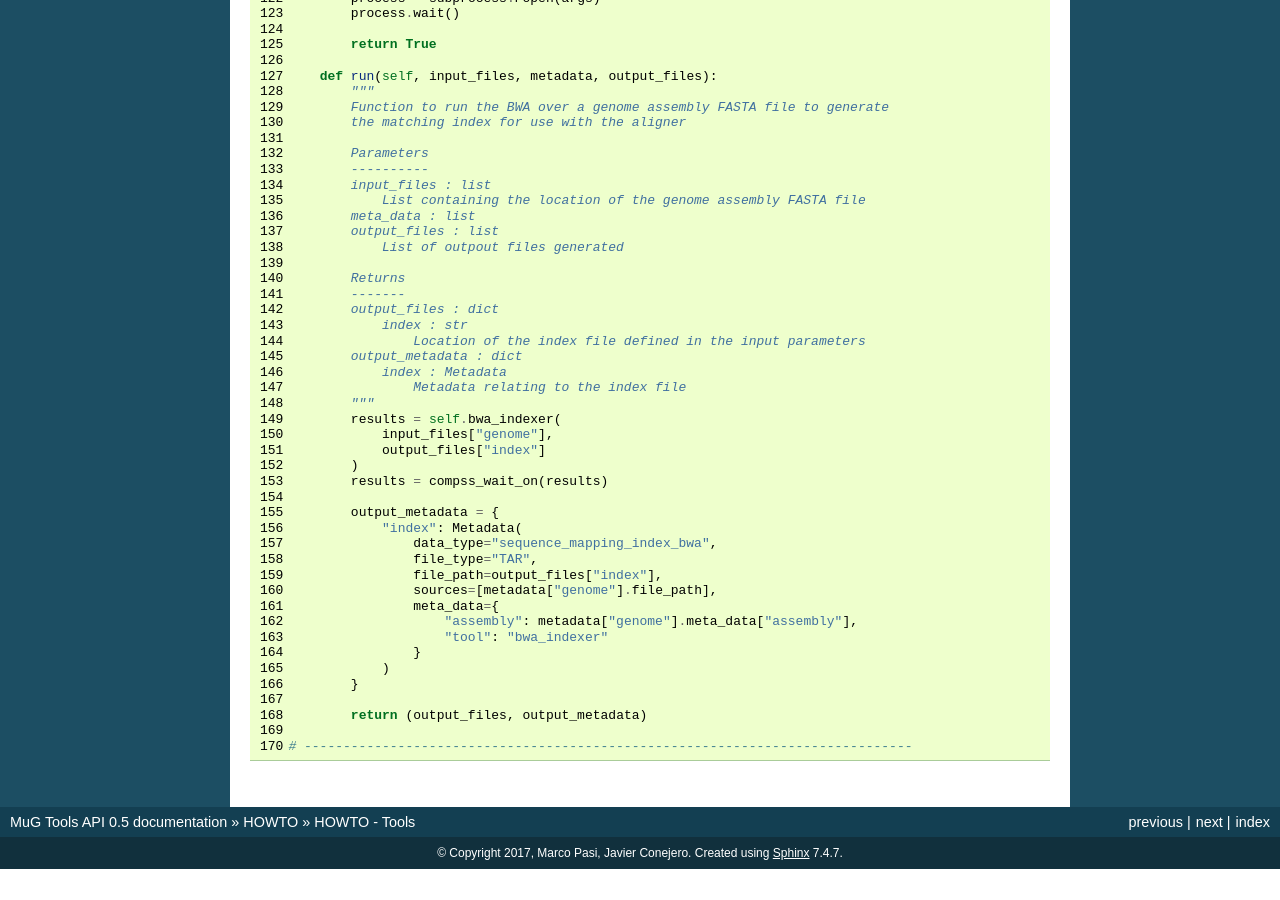
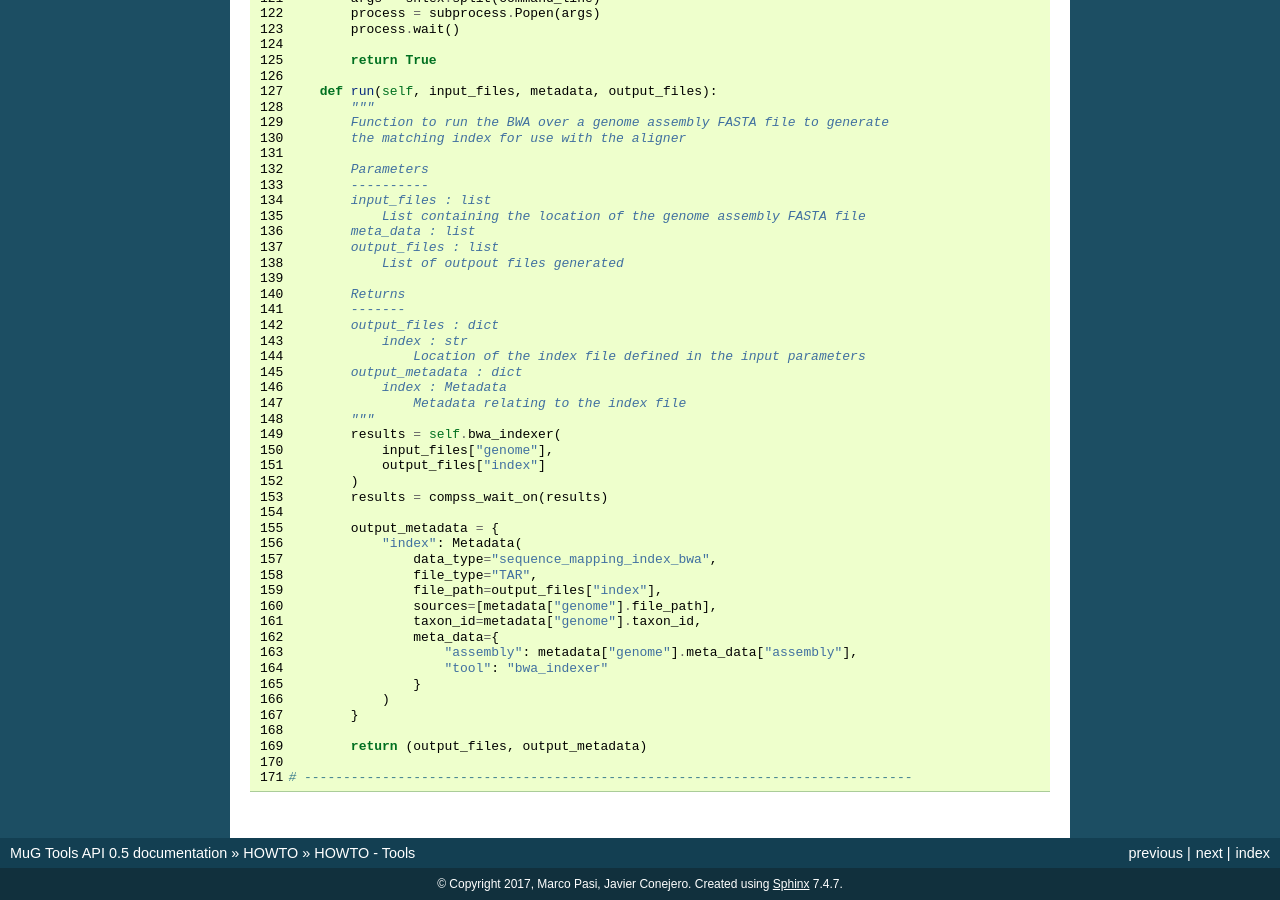
Before and after one commit to Multiscale-Genomics/mg-tool-api, a Sphinx documentation site: the page built from docs/howto/howto_tool.rst, in a window 1280 px wide and 900 px high, scrolled down 4205 px. Built offline with Sphinx 7.4.7, drawn with Linux system fonts in a browser that asks for light colours; before the commit the page ends 5074 px from its top, so only the background shows below that; some of the changed text lies outside the part shown.

Commit message:
Updated examples to include the taxon_id

```diff
--- a/docs/howto/howto_pipeline.rst
+++ b/docs/howto/howto_pipeline.rst
@@ -77,8 +77,6 @@
            output_metadata : dict
                Matching metadata for each of the files
            """
-
-           file_loc = file_ids[6]
 
            # Initialise the test tool
            tt_handle = testTool(self.configuration)
--- a/docs/howto/howto_tool.rst
+++ b/docs/howto/howto_tool.rst
@@ -75,6 +75,7 @@
                    file_type="txt",
                    file_path=output_files["test"],
                    sources=[metadata["input_file_location"].file_path],
+                   taxon_id=metadata["input_file_location"].taxon_id
                    meta_data={
                        "tool": "testTool"
                    }
@@ -270,6 +271,7 @@
                    file_type="TAR",
                    file_path=output_files["index"],
                    sources=[metadata["genome"].file_path],
+                   taxon_id=metadata["genome"].taxon_id,
                    meta_data={
                        "assembly": metadata["genome"].meta_data["assembly"],
                        "tool": "bwa_indexer"
```
